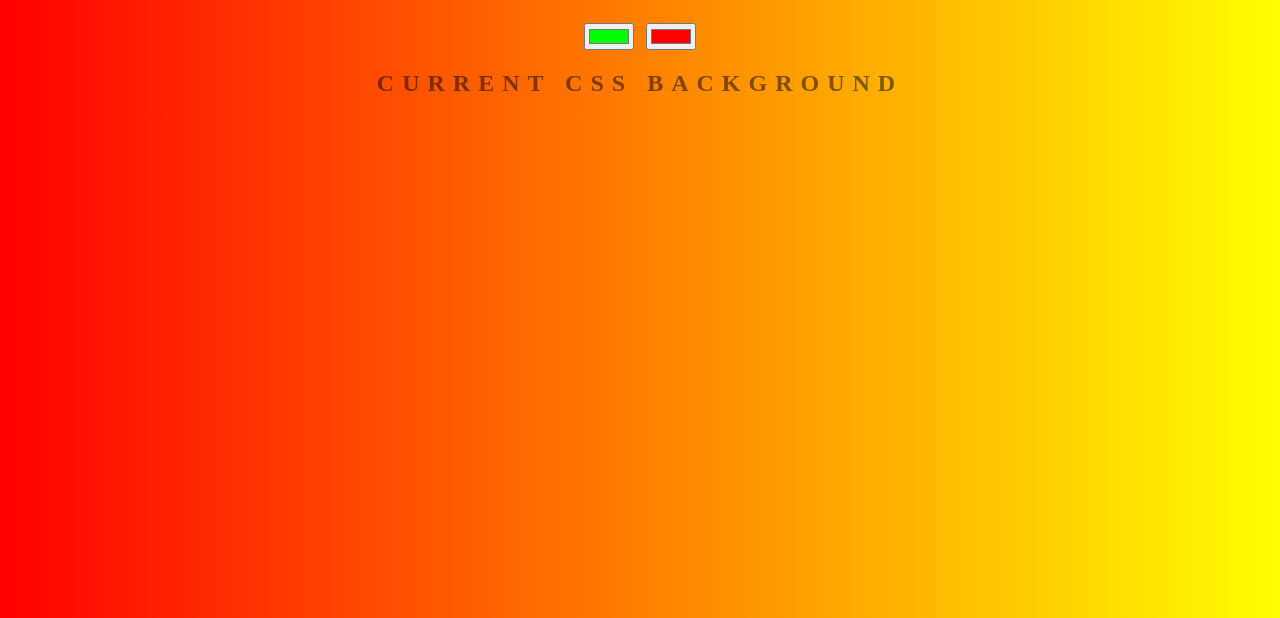
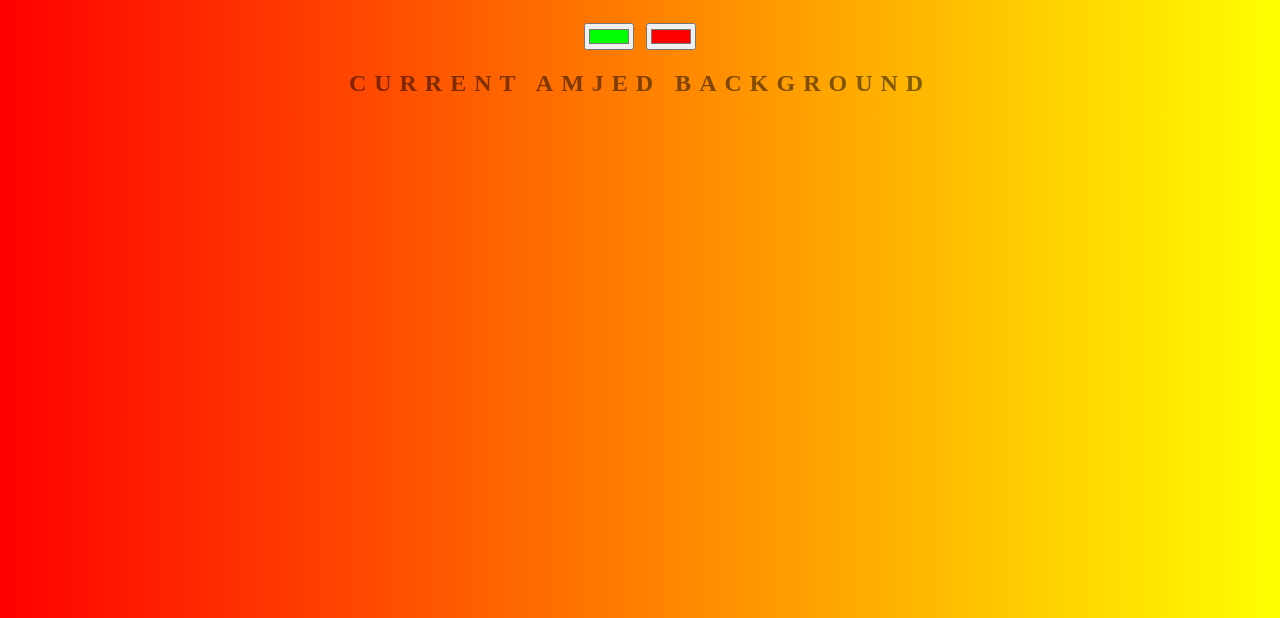
Before and after one commit to ajnega/background-generator, a plain HTML site: page index.html in a window 1280 px wide. Shown: the part 182-800 px from the top of the page. Drawn offline with Linux system fonts and the light colour scheme.

```diff
--- a/index.html
+++ b/index.html
@@ -8,7 +8,7 @@
 	<h1>Background Generator</h1>
 	<input class="color1" type="color" name="color1" value="#00ff00">
 	<input class="color2" type="color" name="color2" value="#ff0000">
-	<h2>Current CSS Background</h2>
+	<h2>Current Amjed Background</h2>
 	<h3></h3>
 	<script type="text/javascript" src="script.js"></script>
 </body>
```
